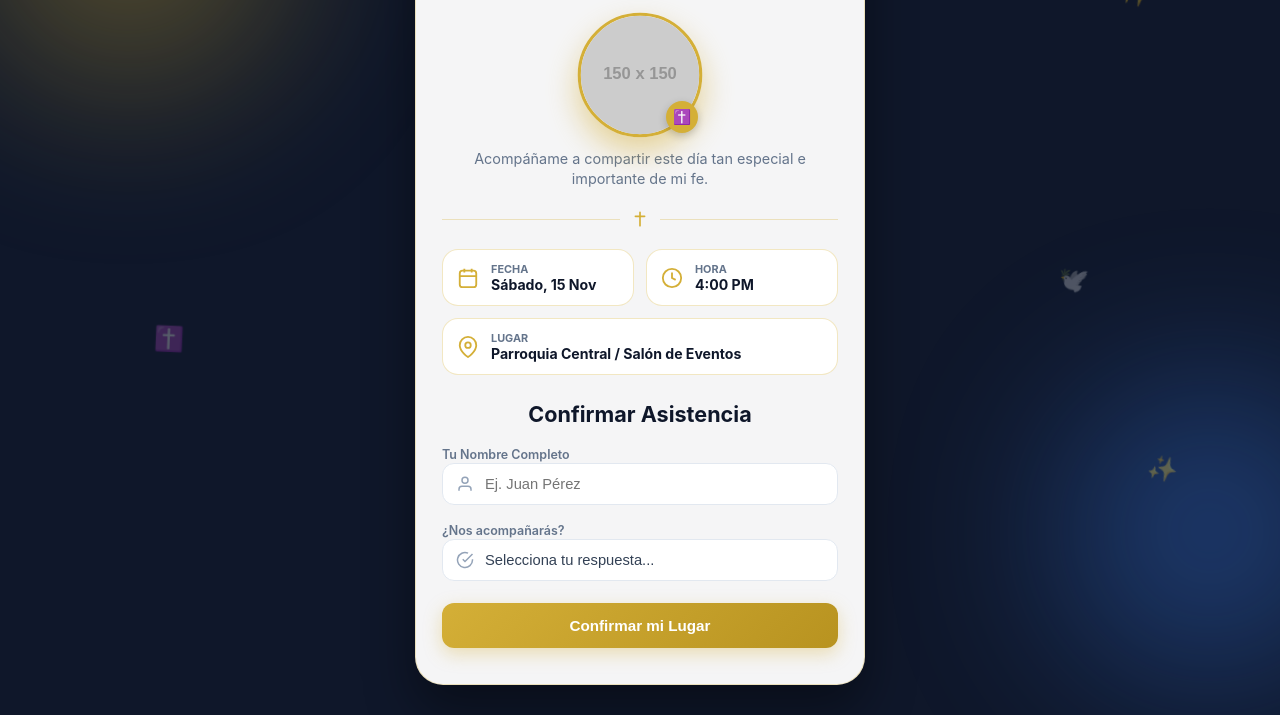
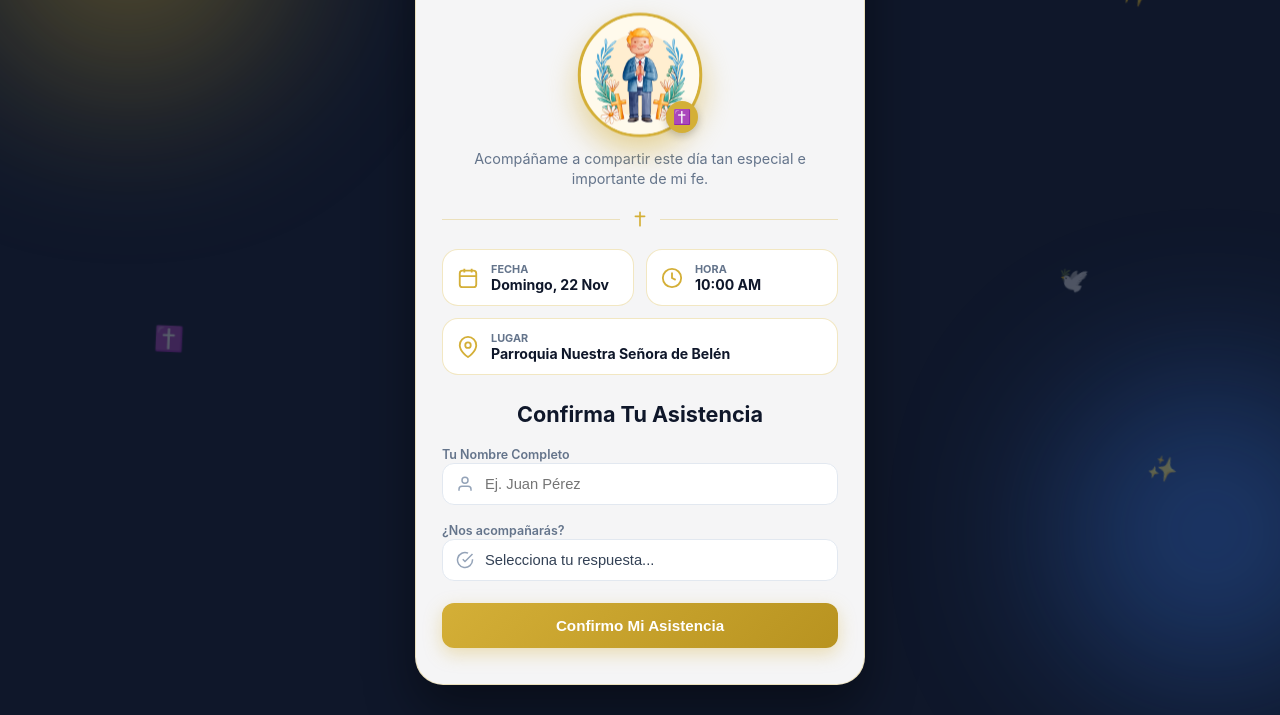
Before and after one commit to ivangomezgb/Target_Invitacion, a plain HTML site: page index.html in a window 1280 px wide. Shown: the part 204-919 px from the top of the page. Drawn offline with Linux system fonts and the light colour scheme; placeholder pictures from the web are drawn by us.

Commit message:
changes_and_new_file

```diff
--- a/index.html
+++ b/index.html
@@ -52,7 +52,7 @@
       <section class="photo-section">
         <div class="photo-frame">
           <!-- Reemplaza "tu-foto.jpg" por la imagen que desees colocar -->
-          <img src="tu-foto.jpg" alt="Foto de mi Confirmación" id="userPhoto" class="custom-photo" onerror="this.src='https://via.placeholder.com/150/D4AF37/FFFFFF?text=Tu+Foto+Aquí'">
+          <img src="imagen_confir.avif" alt="Foto de mi Confirmación" id="userPhoto" class="custom-photo" onerror="this.src='https://via.placeholder.com/150/D4AF37/FFFFFF?text=Tu+Foto+Aquí'">
           <div class="photo-badge">✝️</div>
         </div>
         <p class="subtitle">Acompáñame a compartir este día tan especial e importante de mi fe.</p>
@@ -72,7 +72,7 @@
           </div>
           <div class="info">
             <h3>Fecha</h3>
-            <p>Sábado, 15 Nov</p>
+            <p>Domingo, 22 Nov</p>
           </div>
         </div>
 
@@ -82,7 +82,7 @@
           </div>
           <div class="info">
             <h3>Hora</h3>
-            <p>4:00 PM</p>
+            <p>10:00 AM</p>
           </div>
         </div>
 
@@ -92,14 +92,14 @@
           </div>
           <div class="info">
             <h3>Lugar</h3>
-            <p>Parroquia Central / Salón de Eventos</p>
+            <p>Parroquia Nuestra Señora de Belén</p>
           </div>
         </div>
       </section>
 
       <!-- Formulario -->
       <section class="form-section">
-        <h2>Confirmar Asistencia</h2>
+        <h2>Confirma Tu Asistencia</h2>
 
         <form id="rsvpForm" novalidate>
           <div class="form-group">
@@ -123,7 +123,7 @@
           </div>
 
           <button type="submit" id="submitBtn" class="animated-btn">
-            <span class="btn-text">Confirmar mi Lugar</span>
+            <span class="btn-text">Confirmo Mi Asistencia</span>
           </button>
         </form>
 
```
Also changed, not shown: imagen_confir.avif (added).
